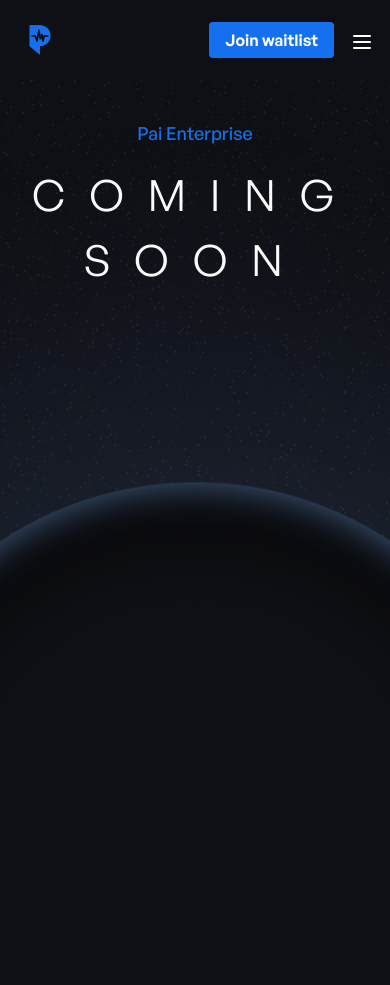
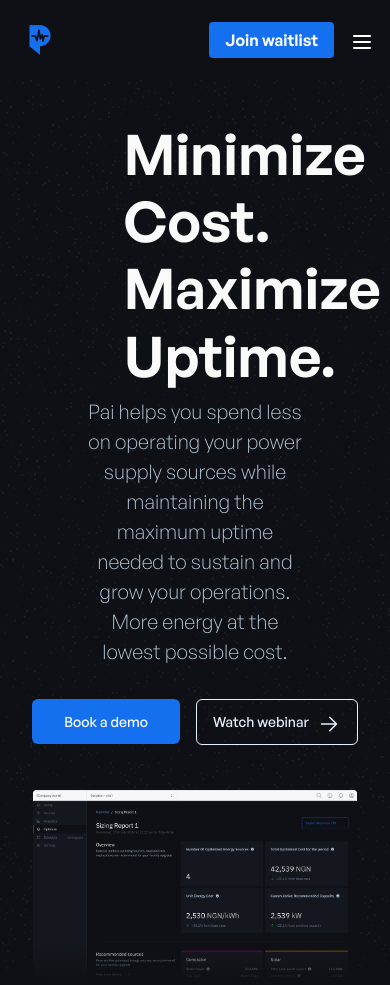
Before and after one commit to Jcolejeff/pai, a React (Vite) app: page /enterprise in a window 390 px wide. Before the commit the page ends 844 px from the top, so only its background shows below. Built offline with nearby package versions, Linux system fonts and the light colour scheme.

Commit message:
hero section

```diff
--- a/package.json
+++ b/package.json
@@ -19,6 +19,7 @@
     "prop-types": "^15.8.1",
     "react": "^18.2.0",
     "react-dom": "^18.2.0",
+    "react-icons": "^5.3.0",
     "react-mailchimp-subscribe": "^2.1.3",
     "react-router-dom": "^6.16.0",
     "sort-by": "^1.2.0"
--- a/src/main.jsx
+++ b/src/main.jsx
@@ -4,7 +4,7 @@ import "./index.css";
 import { ThemeProvider } from "@material-tailwind/react";
 import { createBrowserRouter, RouterProvider } from "react-router-dom";
 import Home from "./pages/Home";
-import Enterprise from "./pages/Enterprise";
+import Enterprise from "./pages/enterprise/index";
 import About from "./pages/About";
 import Waitlist from "./pages/Waitlist";
 
--- /dev/null
+++ b/src/pages/ComingSoon.jsx
@@ -0,0 +1,22 @@
+import { useLayoutEffect } from 'react';
+import Navigation from '../components/navigation';
+
+export default function ComingSoon() {
+  useLayoutEffect(() => {
+    window.scrollTo(0, 0);
+  });
+  return (
+    <div className="text-default h-screen bg-small-circle lg:bg-big-circle bg-no-repeat bg-cover bg-center lg:bg-[center_top_4rem]">
+      <Navigation />
+      <div className="flex flex-col w-screen">
+        <h6 className="text-custom-blue text-center text-[18px] lg:[text-20px] lg:mt-[200px] font-medium mt-[120px]">
+          Pai Enterprise
+        </h6>
+        <h1 className="text-center text-[43px] lg:text-6xl tracking-[24px]  lg:tracking-[1em] mt-4 w-[368px] mx-auto lg:w-max">
+          COMING SOON
+        </h1>
+        {/* <h1 className="text-center text-[43px] lg:text-6xl tracking-[24px]  lg:tracking-[1em] mt-4"></h1> */}
+      </div>
+    </div>
+  );
+}
--- a/src/pages/Enterprise.jsx
+++ /dev/null
@@ -1,22 +0,0 @@
-import { useLayoutEffect } from 'react';
-import Navigation from '../components/navigation';
-
-export default function Enterprise() {
-  useLayoutEffect(() => {
-    window.scrollTo(0, 0);
-  });
-  return (
-    <div className="text-default h-screen bg-small-circle lg:bg-big-circle bg-no-repeat bg-cover bg-center lg:bg-[center_top_4rem]">
-      <Navigation />
-      <div className="flex flex-col w-screen">
-        <h6 className="text-custom-blue text-center text-[18px] lg:[text-20px] lg:mt-[200px] font-medium mt-[120px]">
-          Pai Enterprise
-        </h6>
-        <h1 className="text-center text-[43px] lg:text-6xl tracking-[24px]  lg:tracking-[1em] mt-4 w-[368px] mx-auto lg:w-max">
-          COMING SOON
-        </h1>
-        {/* <h1 className="text-center text-[43px] lg:text-6xl tracking-[24px]  lg:tracking-[1em] mt-4"></h1> */}
-      </div>
-    </div>
-  );
-}
--- /dev/null
+++ b/src/pages/enterprise/heroSection.jsx
@@ -0,0 +1,39 @@
+import { Link } from "react-router-dom";
+import { HiArrowSmallRight } from "react-icons/hi2";
+export default function HeroSection() {
+  return (
+    <>
+      <div className="w-full min-h-screen pt-[120px] px-4 flex flex-col items-center font-general-sans">
+        <p className="text-center text-[56px] font-semibold lg:text-[48px] lg:leading-[110%] leading-[120%] max-w-[40%]">
+          Minimize Cost. Maximize Uptime.
+        </p>
+        <p className="text-center text-[#B8CADB] font-light text-[20px] w-[60%] mt-2">
+          Pai helps you spend less on operating your power supply sources while
+          maintaining the
+          <br />
+          maximum uptime needed to sustain and grow your operations.
+          <br />
+          More energy at the lowest possible cost.
+        </p>
+        <div className="inter-font flex gap-4 mt-8">
+          <Link to="/">
+            <button className="bg-custom-blue rounded-md font-medium text-white mx-auto px-8 py-3 text-[14px]">
+              Book a demo
+            </button>
+          </Link>
+          <Link to="/">
+            <button className="bg-transparent border  border-[#E6F0FF] rounded-md font-medium text-[#E6F0FF] mx-auto px-4 py-[0.5rem] text-[14px] flex items-center">
+              Watch webinar{" "}
+              <span>
+                <HiArrowSmallRight className="text-[24px] ml-2 mt-1" />
+              </span>
+            </button>
+          </Link>
+        </div>
+        <div className="relative lg:bg-splash bg-no-repeat bg-[center_top_15rem] w-screen mt-10 flex justify-center bg-contain">
+          <img src="/heroImage.png" alt="Dashboard" aria-hidden />
+        </div>
+      </div>
+    </>
+  );
+}
--- /dev/null
+++ b/src/pages/enterprise/index.jsx
@@ -0,0 +1,10 @@
+import React from 'react'
+import Navigation from "../../components/navigation"
+import HeroSection from './heroSection';
+
+export default function Enterprise  () {
+  return <>
+  <Navigation />
+  <HeroSection/>
+  </>;
+}
--- a/tailwind.config.js
+++ b/tailwind.config.js
@@ -14,7 +14,7 @@ module.exports = withMT({
         "big-circle": 'url("/big-ellipse.png")',
         "map-image": 'url("/frame-18.png")',
         "big-map": 'url("/frame-17.png")',
-        "splash": 'url("/splash.png")',
+        splash: 'url("/splash.png")',
       },
       colors: {
         "custom-blue": "#1570ef",
@@ -24,6 +24,9 @@ module.exports = withMT({
         "open-icon": 'url("/open-icon.png")',
         "close-icon": 'url("/close-icon.png)',
       },
+      fontFamily: {
+        "general-sans": ['"General Sans"', "sans-serif"],
+      },
     },
   },
   plugins: [],
```
Also changed, not shown: public/heroImage.png (added), 1 other file (tests, documents, lock files or other folders).
